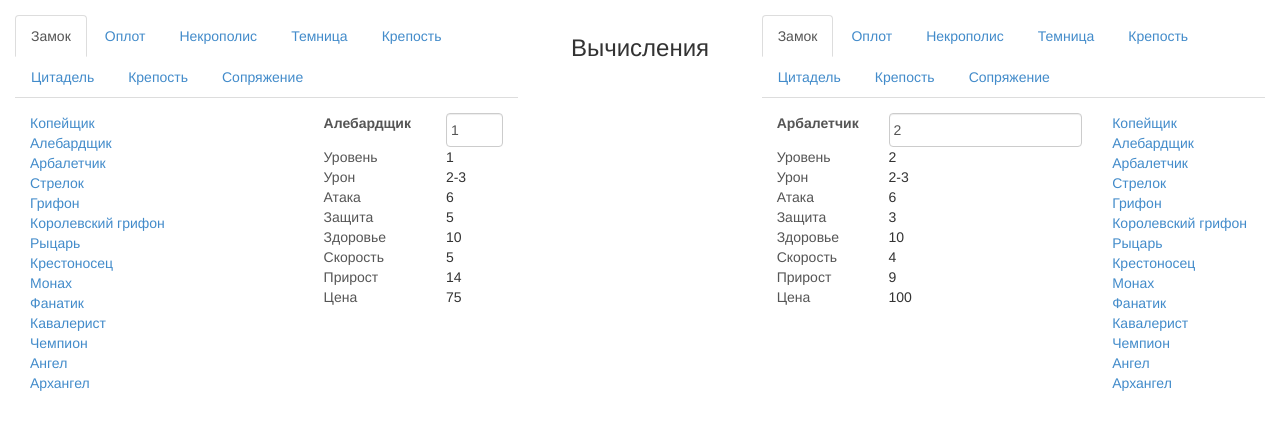
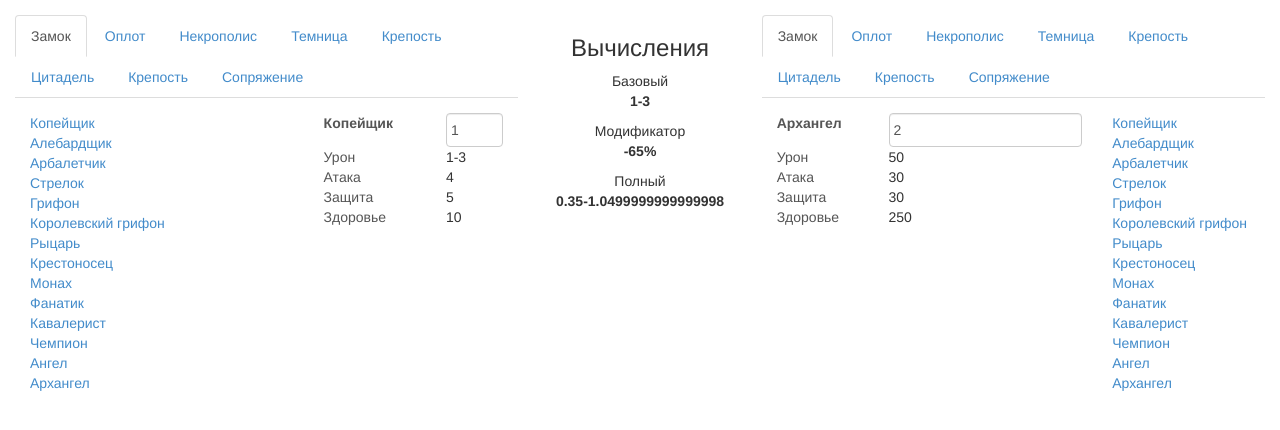
Before and after one commit to xhoskin/heroes, a plain HTML site: page index.html in a window 1280 px wide. Drawn offline with Linux system fonts and the light colour scheme.

Commit message:
расчет и вывод базового урона, модификатора урона и полного урона

```diff
--- a/css/main.less
+++ b/css/main.less
@@ -14,6 +14,7 @@
 }
 .creature-stats { .list-unstyled;
   >li { .make-row(); }
+  .unimportant { display: none; }
 }
 .stat-label { font-weight: normal; color: @gray; }
 
--- a/index.html
+++ b/index.html
@@ -6,6 +6,11 @@
   <script src="js/jquery.min.js"></script>
   <script src="js/bootstrap.min.js"></script>
   <title></title>
+  <style>
+    .creature-stats .unimportant { display: none; }
+    .calc-group { margin-bottom: 10px; }
+    .calc-value { font-weight: bold; }
+  </style>
 </head>
 <body>
 
@@ -26,7 +31,7 @@
           <span class="stat-value"><input id="player-creature-number" class="creature-number form-control" type="number" name=""></span>
         </header>
         <ul class="creature-stats">
-          <li>
+          <li class="unimportant">
           <div class="stat-label">Уровень</div>
           <div class="stat-value" data-value="level"></div>
           </li>
@@ -46,15 +51,15 @@
           <div class="stat-label">Здоровье</div>
           <div class="stat-value" data-value="health"></div>
           </li>
-          <li>
+          <li class="unimportant">
           <div class="stat-label">Скорость</div>
           <div class="stat-value" data-value="speed"></div>
           </li>
-          <li>
+          <li class="unimportant">
           <div class="stat-label">Прирост</div>
           <div class="stat-value" data-value="growth"></div>
           </li>
-          <li>
+          <li class="unimportant">
           <div class="stat-label">Цена</div>
           <div class="stat-value" data-value="price"></div>
           </li>
@@ -65,7 +70,21 @@
 
     <div class="calculation">
       <h3>Вычисления</h3>
-      <div id="calculated-damage"></div>
+
+        <div class="calc-group">
+          Базовый
+          <div class="calc-value" id="calc-damage-base"></div>
+        </div>
+
+        <div class="calc-group">
+          Модификатор
+          <div class="calc-value" id="calc-damage-mod"></div>
+        </div>
+
+        <div class="calc-group">
+          Полный
+          <div class="calc-value" id="calc-damage-total"></div>
+        </div>
     </div>
 
     <div class="enemy-army army">
@@ -81,7 +100,7 @@
           <span class="stat-value"><input id="enemy-creature-number" class="creature-number form-control" type="number" name=""></span>
         </header>
         <ul class="creature-stats">
-          <li>
+          <li class="unimportant">
           <div class="stat-label">Уровень</div>
           <div class="stat-value" data-value="level"></div>
           </li>
@@ -101,15 +120,15 @@
           <div class="stat-label">Здоровье</div>
           <div class="stat-value" data-value="health"></div>
           </li>
-          <li>
+          <li class="unimportant">
           <div class="stat-label">Скорость</div>
           <div class="stat-value" data-value="speed"></div>
           </li>
-          <li>
+          <li class="unimportant">
           <div class="stat-label">Прирост</div>
           <div class="stat-value" data-value="growth"></div>
           </li>
-          <li>
+          <li class="unimportant">
           <div class="stat-label">Цена</div>
           <div class="stat-value" data-value="price"></div>
           </li>
--- a/js/script.js
+++ b/js/script.js
@@ -59,7 +59,8 @@
            value.name + '</a></li>\n';
       $('#' + army + '-creatures').append(output);
       //events binding
-      $('#' + army + '-creatures a').on('click', function(){
+      $('#' + army + '-creatures a').on('click', function(e){
+        e.preventDefault();
         var id   = $(this).data('creature');
         self.list[id].print(army);
       });
@@ -74,7 +75,7 @@
 
   //методы существа
   Creature.prototype.print = function(army) {
-     var table = $('#' + army + '-creature'),
+    var table = $('#' + army + '-creature'),
         damage = this.damageMin + "-" + this.damageMax ;
     table.show();
     for ( var key in this ) {
@@ -92,6 +93,7 @@
     } else {
       defenser = this;
     }
+    printDamage();
   };
 
   //создание городов
@@ -119,6 +121,7 @@
   castle.addCreature( "Чемпион",            6, 20, 25, 16, 16, 100, 9,  2,  1200, ''  );
   castle.addCreature( "Ангел",              7, 50, 50, 20, 20, 200, 12, 1,  3000, '1 самоцвет' );
   castle.addCreature( "Архангел",           7, 50, 50, 30, 30, 250, 18, 1,  5000, '3 самоцвет' );
+  //castle.addCreature( "Архангел",           7, 50, 50, 30, 50, 250, 18, 1,  5000, '3 самоцвет' );
 
   rampart.addCreature( "Капитан кентавров", 1, 2,  3,  6,  3,  10,  8,  14, 90,   '' );
   rampart.addCreature( "Гном",              2, 2,  4,  6,  7,  20,  3,  8,  120,  '' );
@@ -134,24 +137,61 @@
   rampart.addCreature( "Зелёный дракон",    7, 40, 50, 18, 18, 180, 10, 1,  2400, '1 кристалл' );
   rampart.addCreature( "Золотой дракон",    7, 40, 50, 27, 27, 250, 16, 1,  4000, '2 кристалл' );
 
-  var calculateDamage = function(){
-    var oursNum   = $('#player-creature-number').val(),
-        theirsNum = $('#enemy-creature-number').val(),
-        modDmg    = ( attacker.attack - defenser.defense ) * 0.05;
-    if ( attacker.damageMin === attacker.damageMax ) {
-        var baseDmg  = attacker.damageMin * oursNum,
-            sumDmg   = Math.round(attacker.damageMin * oursNum * modDmg * baseDmg) + baseDmg;
-    } else {
-        var baseDmg  = {
-              min:   Math.round(attacker.damageMin * oursNum * modDmg * baseDmg) + baseDmg,
-              max:   Math.round(attacker.damageMax * oursNum * modDmg * baseDmg) + baseDmg
-            },
-            sumDmg = baseDmg.min + '-' + baseDmg.max;
-    }
-    $('#calculated-damage').html( baseDmg );
+  var calculateDamage = function( baseDmg ){
+    var
+        // количество атакующих существ
+        oursNum   = $('#player-creature-number').val(),
+        // количество защищающихся существ
+        theirsNum = $('#enemy-creature-number').val();
+
+        // baseDmg -  базовый урон существа
+
+        // условный множитель урона
+        // зависит от того, больше или меньше атака и защита
+        if ( attacker.attack >= defenser.defense ) {
+            var multDmg = 0.05;
+        } else {
+            var multDmg = 0.025;
+        }
+
+        // модификатор урона
+        // если атака больше, то за каждую единицу +5% урона
+        // если защита больше, то за каждую единицу +2,5% урона
+        // МD(баз) = (Атака - Защита) * 0,05
+        // MD(баз) = (Атака - Защита) * 0,025
+        var modDmg = ( attacker.attack - defenser.defense ) * multDmg;
+
+        // допустимый промежуток для модификатора: -70%-300% урона
+        if ( modDmg > 3 ) {
+            modDmg = 3;
+        } else if ( modDmg < -0.7 ) {
+            modDmg = -0.7;
+        }
+
+        // урон с учетом модификатора
+        var modifiedDmg = modDmg * baseDmg;
+
+        // итоговая формула урона
+        var totalDmg = (modifiedDmg + baseDmg) * oursNum;
+        var totalDmgRounded = Math.round( (modifiedDmg + baseDmg) * oursNum );
+
+        return {
+            baseDmg:  baseDmg * oursNum,
+            modDmg:   ( modDmg * 100 ) + '%',
+            totalDmg: totalDmg
+        }
+
   }
 
-  $('#player-creature-number').on('input', calculateDamage);
+  var printDamage = function() {
+    var min = calculateDamage(attacker.damageMin)
+        max  = calculateDamage(attacker.damageMax)
+    $('#calc-damage-base').html( min.baseDmg + '-' + max.baseDmg );
+    $('#calc-damage-mod').html( min.modDmg );
+    $('#calc-damage-total').html( min.totalDmg + '-' + max.totalDmg );
+  }
+
+  $('#player-creature-number').on('input', printDamage);
 
 
 
@@ -160,10 +200,12 @@
 $(function () {
   cities.print()
   $('#player-cities>li:nth(0)>a').click();
-  $('#player-creatures>li:nth(1)>a').click();
+  $('#player-creatures>li:nth(0)>a').click();
   $('#player-creature-number').val(1);
 
   $('#enemy-cities>li:nth(0)>a').click();
-  $('#enemy-creatures>li:nth(2)>a').click();
+  $('#enemy-creatures>li:nth(13)>a').click();
   $('#enemy-creature-number').val(2);
+
+  printDamage();
 });
```
